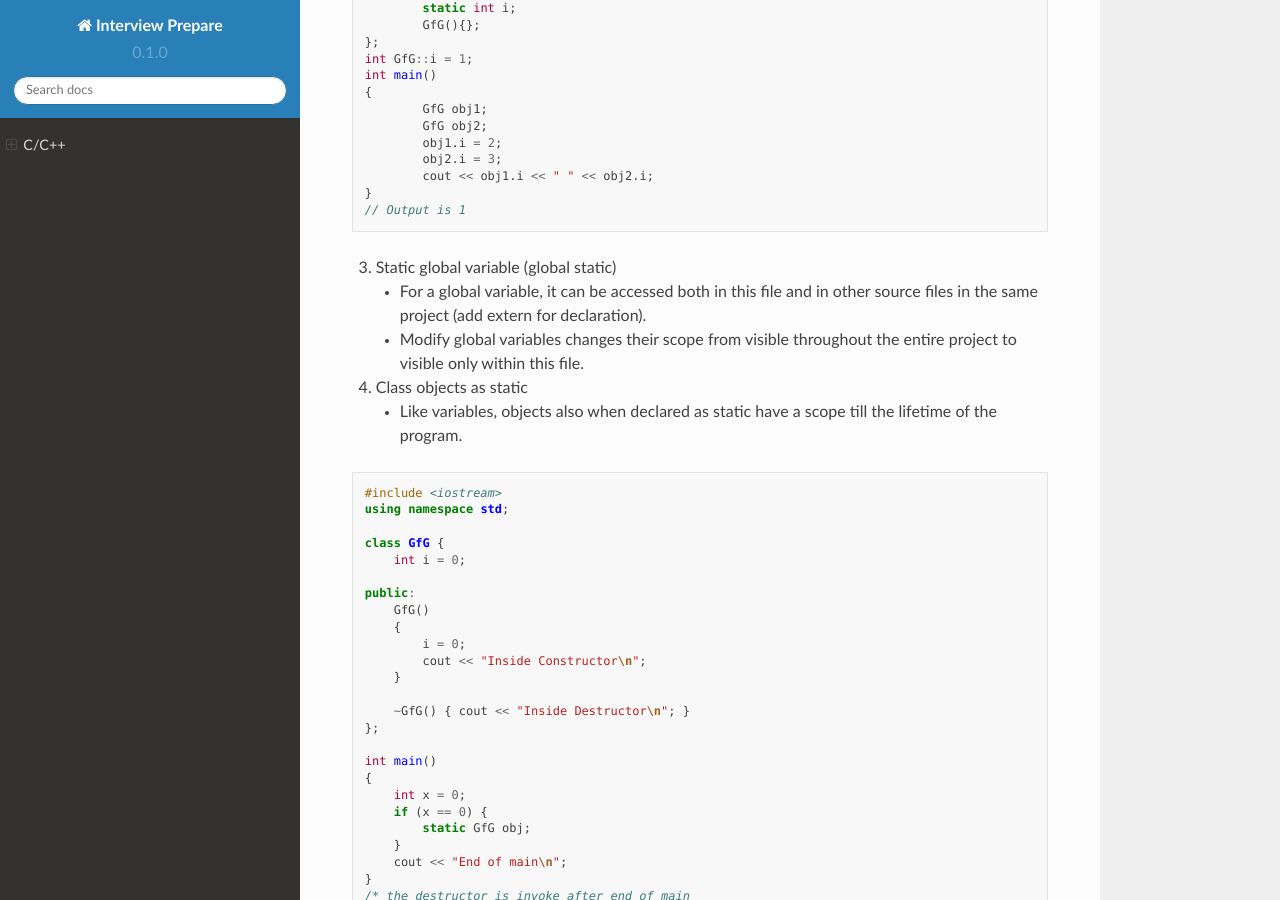
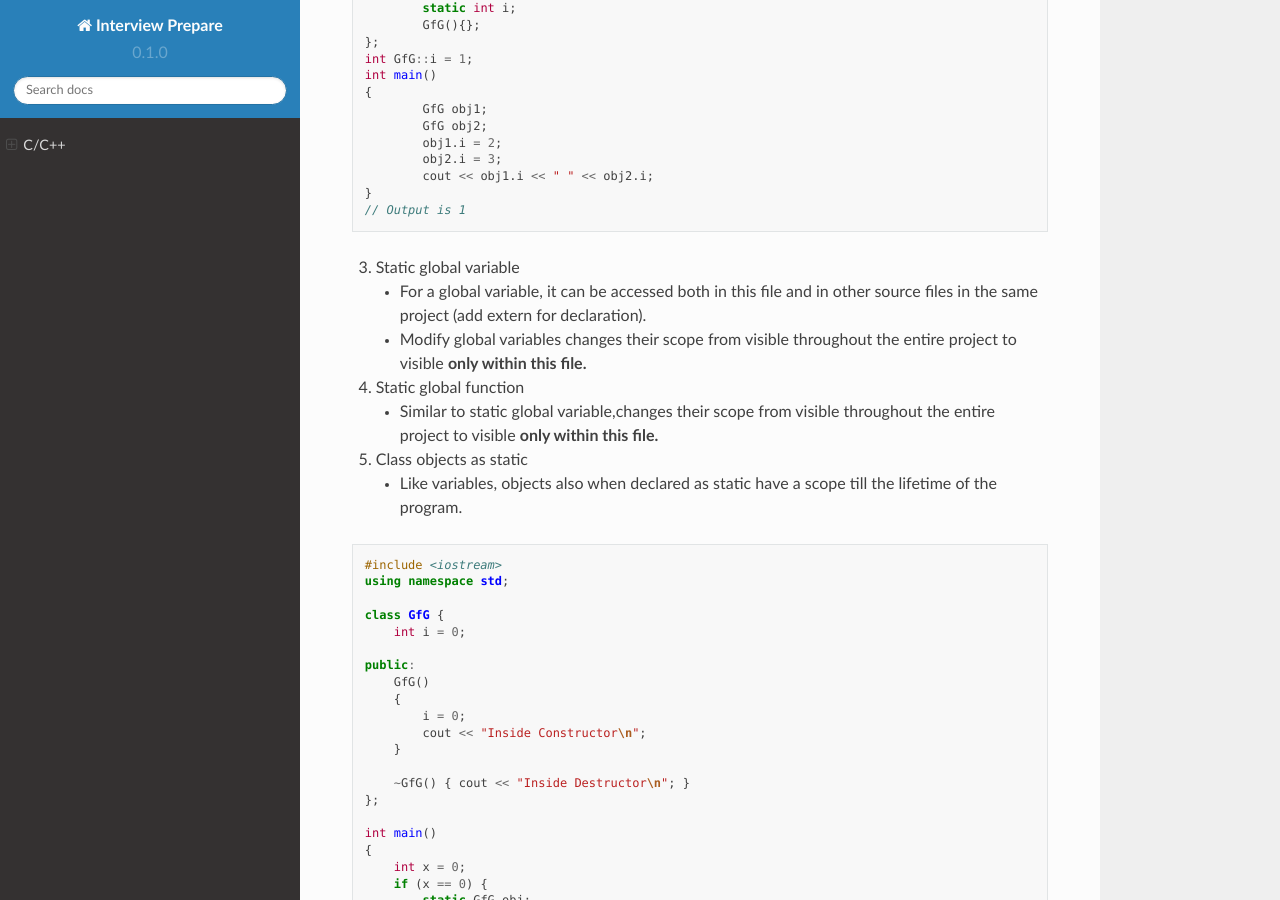
Before and after one commit to Raychen0617/Interview_prepare, a Sphinx documentation site: the page built from docs/source/cpp.md, in a window 1280 px wide and 900 px high, scrolled down 2536 px. Built offline with Sphinx 7.4.7 and the Read the Docs theme 2.0.0, drawn with Linux system fonts in a browser that asks for light colours.

Commit message:
update_docs

````diff
--- a/docs/source/cpp.md
+++ b/docs/source/cpp.md
@@ -107,10 +107,12 @@ int main()
 }
 // Output is 1
 ```
-3. Static global variable (global static)
+3. Static global variable
     - For a global variable, it can be accessed both in this file and in other source files in the same project (add extern for declaration).
-    - Modify global variables changes their scope from visible throughout the entire project to visible only within this file.
-4. Class objects as static
+    - Modify global variables changes their scope from visible throughout the entire project to visible **only within this file.**
+4. Static global function
+    - Similar to static global variable,changes their scope from visible throughout the entire project to visible **only within this file.**
+5. Class objects as static
     - Like variables, objects also when declared as static have a scope till the lifetime of the program.
 ```cpp
 #include <iostream>
````
Also changed, not shown: other parts of docs/source/cpp.md (+1 -1 lines), docs/source/background.md (+1 -1 lines), docs/source/opengl.md (+5 -0 lines).
